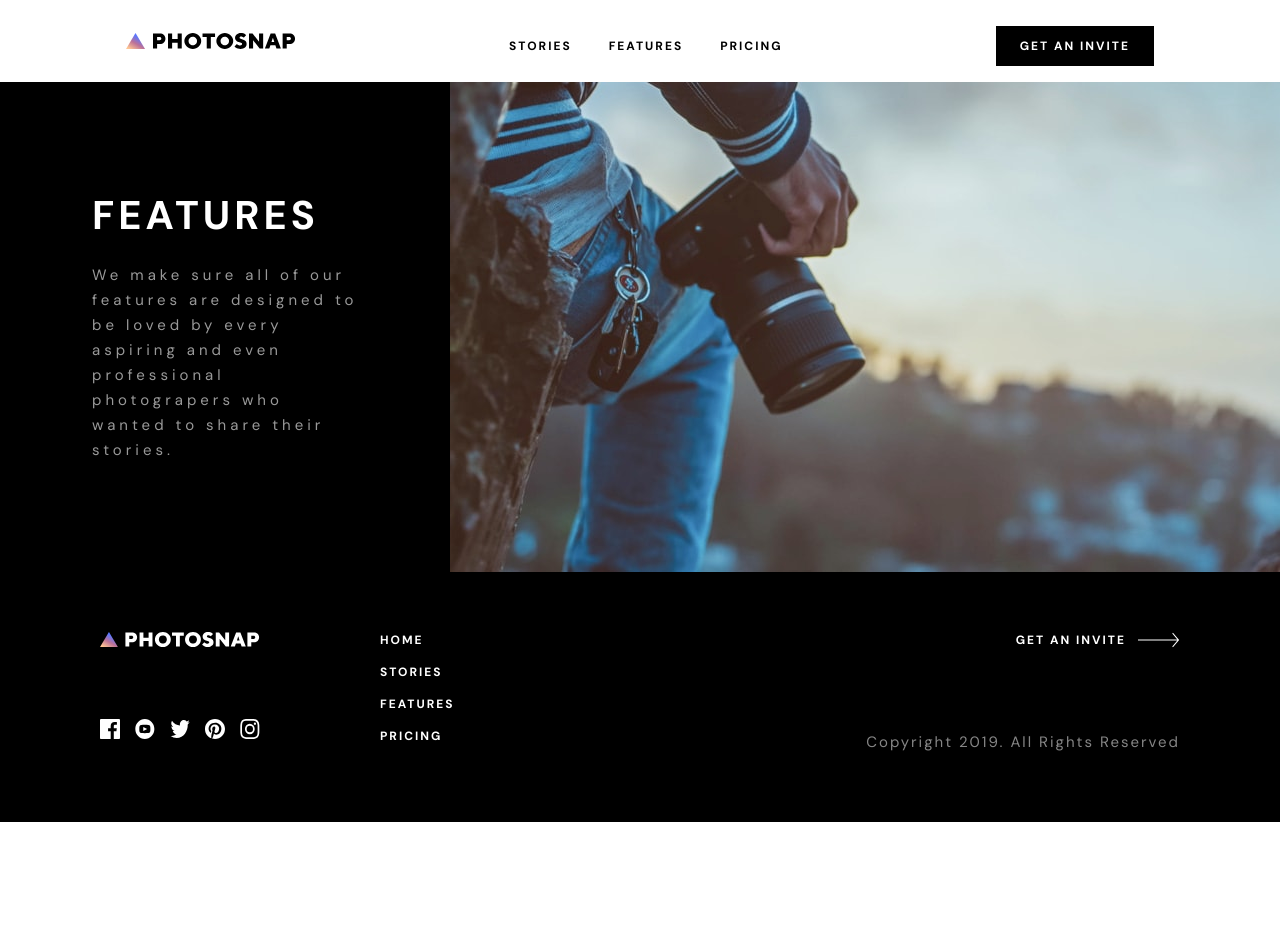
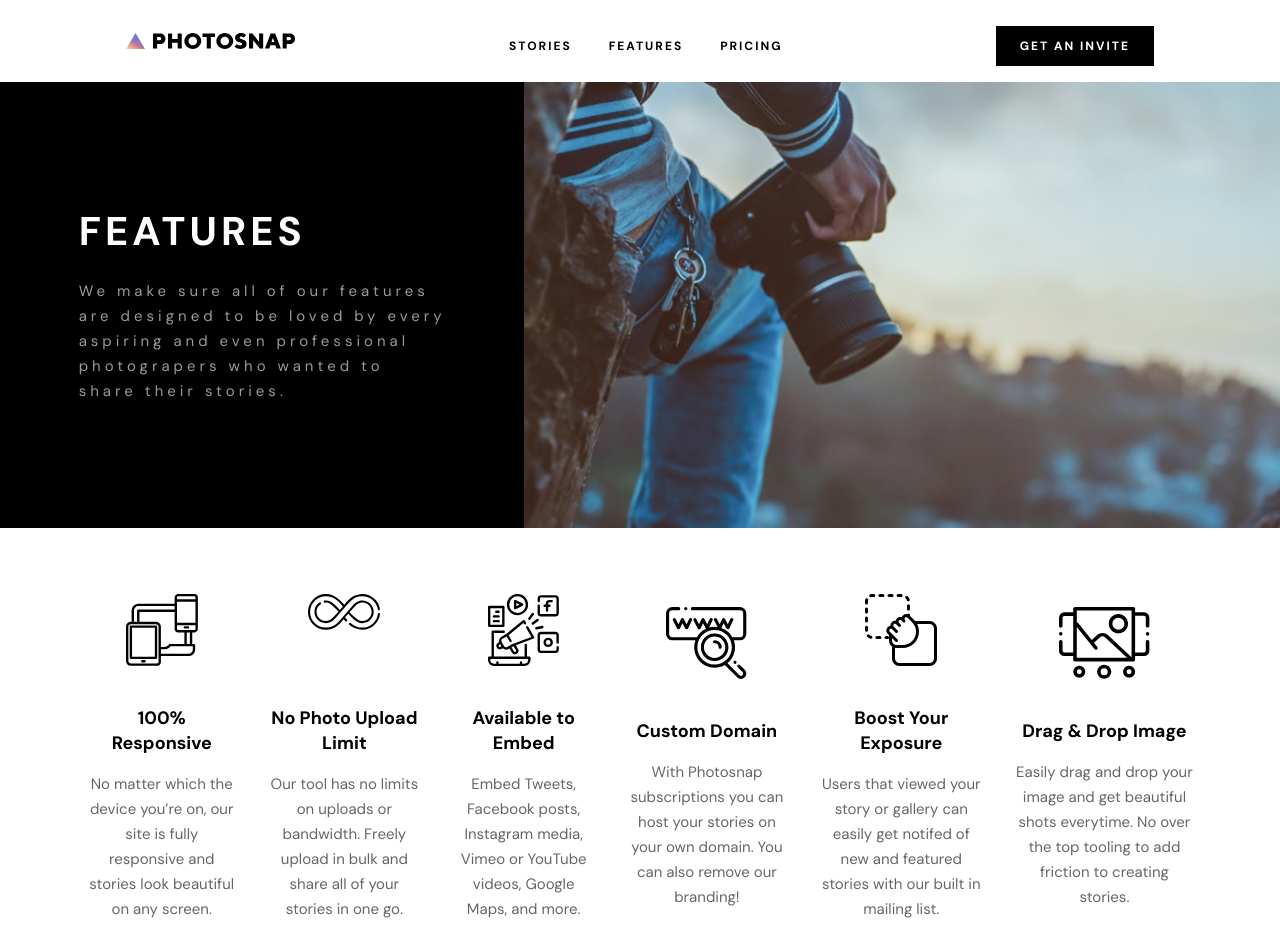
Before and after one commit to k2pbac/photosnap, a Next.js app: page /features in a window 1280 px wide. Shown: the top 952 px of the page. Before the commit the page ends 822 px from the top, so only its background shows below. Built offline with nearby package versions, Linux system fonts and the light colour scheme.

Commit message:
fix css and add data to json

```diff
--- /dev/null
+++ b/src/app/features/features.json
@@ -0,0 +1,56 @@
+[
+  {
+    "icon": {
+      "desktop": "/features/desktop/responsive.svg",
+      "mobile": "/features/mobile/responsive.svg",
+      "tablet": "/features/tablet/responsive.svg"
+    },
+    "header": "100% Responsive",
+    "description": "No matter which the device you’re on, our site is fully responsive and stories look beautiful on any screen."
+  },
+  {
+    "icon": {
+      "desktop": "/features/desktop/no-limit.svg",
+      "mobile": "/features/mobile/no-limit.svg",
+      "tablet": "/features/tablet/no-limit.svg"
+    },
+    "header": "No Photo Upload Limit",
+    "description": "Our tool has no limits on uploads or bandwidth. Freely upload in bulk and share all of your stories in one go."
+  },
+  {
+    "icon": {
+      "desktop": "/features/desktop/embed.svg",
+      "mobile": "/features/mobile/embed.svg",
+      "tablet": "/features/tablet/embed.svg"
+    },
+    "header": "Available to Embed",
+    "description": "Embed Tweets, Facebook posts, Instagram media, Vimeo or YouTube videos, Google Maps, and more."
+  },
+  {
+    "icon": {
+      "desktop": "/features/desktop/custom-domain.svg",
+      "mobile": "/features/mobile/custom-domain.svg",
+      "tablet": "/features/tablet/custom-domain.svg"
+    },
+    "header": "Custom Domain",
+    "description": "With Photosnap subscriptions you can host your stories on your own domain. You can also remove our branding!"
+  },
+  {
+    "icon": {
+      "desktop": "/features/desktop/boost-exposure.svg",
+      "mobile": "/features/mobile/boost-exposure.svg",
+      "tablet": "/features/tablet/boost-exposure.svg"
+    },
+    "header": "Boost Your Exposure",
+    "description": "Users that viewed your story or gallery can easily get notifed of new and featured stories with our built in mailing list."
+  },
+  {
+    "icon": {
+      "desktop": "/features/desktop/drag-drop.svg",
+      "mobile": "/features/mobile/drag-drop.svg",
+      "tablet": "/features/tablet/drag-drop.svg"
+    },
+    "header": "Drag & Drop Image",
+    "description": "Easily drag and drop your image and get beautiful shots everytime. No over the top tooling to add friction to creating stories."
+  }
+]
--- a/src/app/features/features.scss
+++ b/src/app/features/features.scss
@@ -4,15 +4,18 @@
     align-items: center;
     background-color: $black;
     color: white;
+    div:first-of-type {
+      display: flex;
+      justify-content: center;
+      width: 45%;
       p {
         @extend .header-font-large;
         position: relative;
-      width: fit-content;
         display: flex;
         flex-direction: column;
         justify-content: center;
         align-items: flex-start;
-      padding: 0 92px;
+        width: 70%;
         gap: 1.5rem;
 
         span {
@@ -20,8 +23,11 @@
           opacity: 0.6;
         }
       }
+    }
+    div:last-of-type {
       img {
         max-width: 100%;
       }
     }
   }
+}
--- a/src/app/features/page.tsx
+++ b/src/app/features/page.tsx
@@ -1,7 +1,11 @@
+import FeatureList from "@/components/feature/feature-list";
+import featuresData from "./features.json";
+
 export default function Features() {
   return (
     <div className="features-page">
       <div className="header">
+        <div>
           <p>
             FEATURES{" "}
             <span>
@@ -10,8 +14,12 @@ export default function Features() {
               their stories.
             </span>
           </p>
+        </div>
+        <div>
           <img src="/features/desktop/hero.jpg" alt="hero" />
         </div>
       </div>
+      <FeatureList data={featuresData} amount={featuresData.length} />
+    </div>
   );
 }
--- a/src/app/page.tsx
+++ b/src/app/page.tsx
@@ -1,8 +1,9 @@
 import Card from "@/components/card/card";
 
 import data from "../../data.json";
+import featuresData from "./features/features.json";
 import StoryCardList from "@/components/story-card/story-card-list";
-import Feature from "@/components/feature/feature";
+import FeatureList from "@/components/feature/feature-list";
 
 export default function Home() {
   return (
@@ -47,29 +48,7 @@ export default function Home() {
         ></img>
       </div>
       <StoryCardList list={data} amount={4} />
-      <div className="features-list">
-        <Feature
-          icon={"/features/desktop/responsive.svg"}
-          header={"100% Responsive"}
-          description={
-            "No matter which the device you’re on, our site is fully responsive and stories look beautiful on any screen."
-          }
-        />
-        <Feature
-          icon={"/features/desktop/no-limit.svg"}
-          header={"No Photo Upload Limit"}
-          description={
-            "Our tool has no limits on uploads or bandwidth. Freely upload in bulk and share all of your stories in one go."
-          }
-        />
-        <Feature
-          icon={"/features/desktop/embed.svg"}
-          header={"Available to Embed"}
-          description={
-            "Embed Tweets, Facebook posts, Instagram media, Vimeo or YouTube videos, Google Maps, and more."
-          }
-        />
-      </div>
+      <FeatureList data={featuresData} amount={3} />
     </main>
   );
 }
--- /dev/null
+++ b/src/components/feature/feature-list.tsx
@@ -0,0 +1,32 @@
+"use client";
+
+import { useState, useEffect } from "react";
+import { Feature as featureInterface } from "../../interface/index";
+import Feature from "./feature";
+
+export default function FeatureList(props: {
+  data: featureInterface[];
+  amount: number;
+}) {
+  const [featureList, setFeatureList] = useState<React.ReactElement[]>([]);
+
+  useEffect(() => {
+    const featuredCards: React.ReactElement[] = [];
+
+    for (let i = 0; i < props.amount; i++) {
+      const card = props.data[i];
+      featuredCards.push(
+        <Feature
+          key={Math.random() * 100}
+          icon={card.icon.desktop}
+          header={card.header}
+          description={card.description}
+        />
+      );
+    }
+
+    setFeatureList(featuredCards);
+  }, []);
+
+  return <div className="features-list">{featureList}</div>;
+}
--- a/src/interface/index.tsx
+++ b/src/interface/index.tsx
@@ -10,3 +10,9 @@ export default interface Card {
   author: string;
   date: string;
 }
+
+export interface Feature {
+  icon: Image;
+  header: string;
+  description: string;
+}
```
Lines whose indentation alone changed are shown as unchanged.
